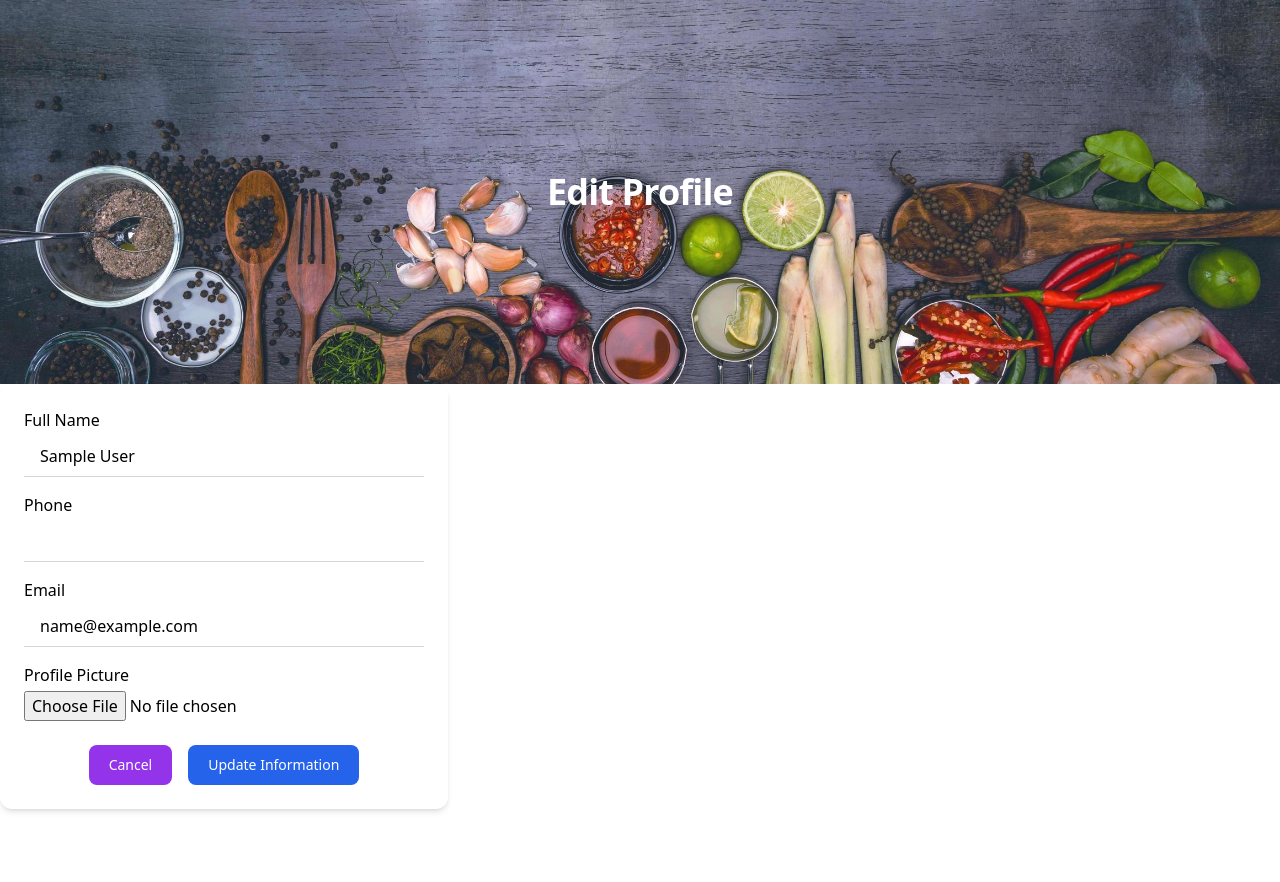
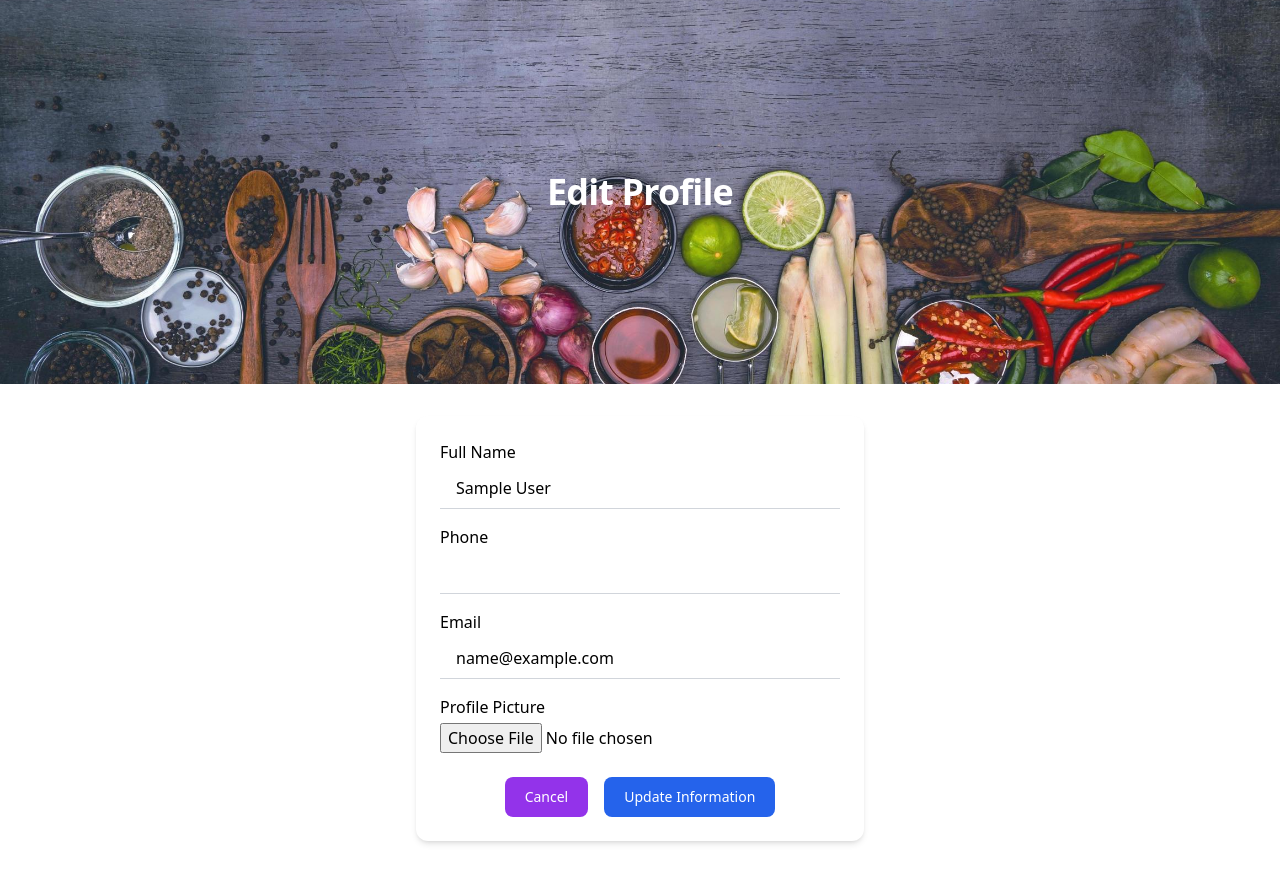
Before and after one commit to alexandra-popa27/Proiect-Cloud-Computing, a Next.js app: page /edit-profile in a window 1280 px wide. Shown: the top 882 px of the page. Built offline with nearby package versions, Linux system fonts and the light colour scheme; sample sign-in values are in the browser's storage.

Commit message:
edit profile fix

```diff
--- a/pages/edit-profile.jsx
+++ b/pages/edit-profile.jsx
@@ -78,6 +78,7 @@ const EditProfilePage = () => {
       </div>
 
       {/* Form */}
+      <div className="flex justify-center px-4 mt-8">
         <div className="w-full max-w-md bg-white p-6 rounded-xl shadow-md">
           <div className="mb-4">
             <label className="block mb-1 font-medium">Full Name</label>
@@ -140,6 +141,7 @@ const EditProfilePage = () => {
           </div>
         </div>
       </div>
+    </div>
   );
 };
 
```
Lines whose indentation alone changed are shown as unchanged.
